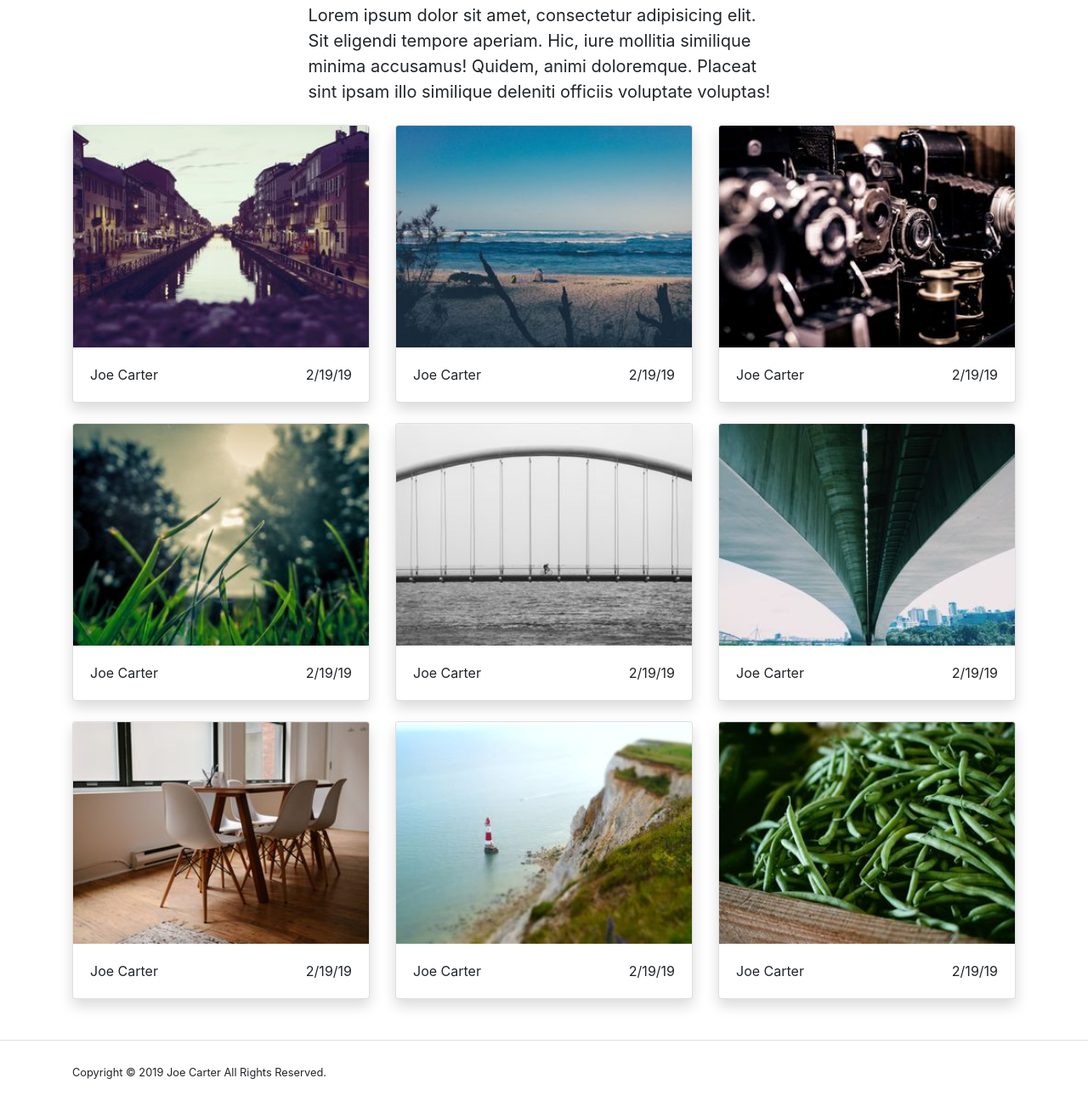
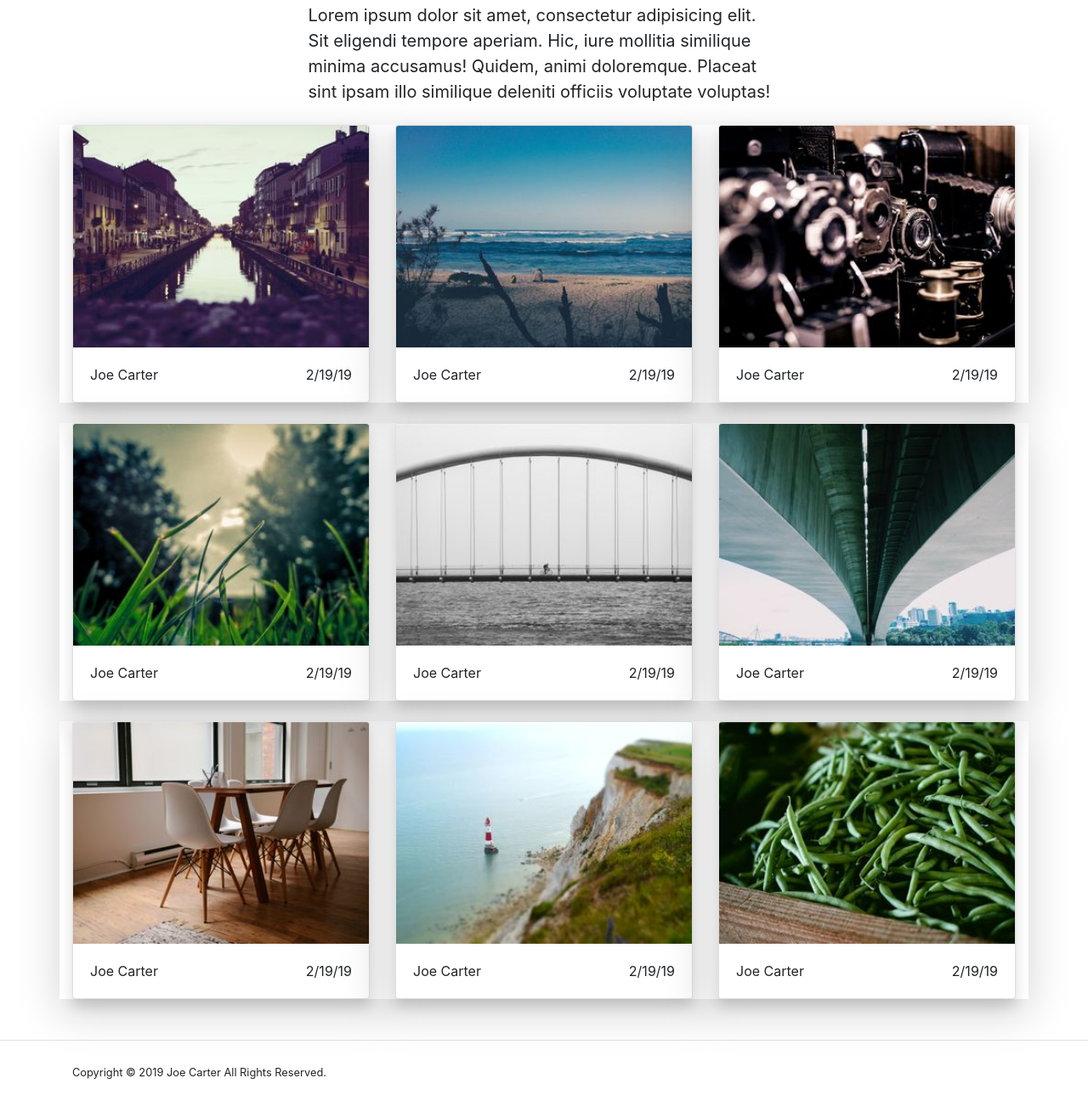
Before and after one commit to JO-E32/bootstrap_exercise, a plain HTML site: page index.html in a window 1280 px wide. Shown: the part 717-2026 px from the top of the page at 85% size. Drawn offline with nearby package versions, Linux system fonts and the light colour scheme.

Commit message:
Added shadow to images

```diff
--- a/index.html
+++ b/index.html
@@ -43,7 +43,7 @@
 		<section class="row">
 
 		<!--Card-->
-			<div class="col-md-6 col-lg-4 mb-4">
+			<div class="shadow-lg col-md-6 col-lg-4 mb-4">
 				<article class="card shadow">
 				  <img src="assets/images/240.jpeg" class="card-img-top" alt="Canal cutting through cityscape with grey skies">
 				  <header class="card-body d-md-flex justify-content-between">
@@ -55,7 +55,7 @@
 		<!-- End Card -->
 
 		<!--Card-->
-			<div class="col-md-6 col-lg-4 mb-4">
+			<div class="shadow-lg col-md-6 col-lg-4 mb-4">
 				<article class="card shadow">
 				  <img src="assets/images/download.jpeg" class="card-img-top" alt="View of waves crashing at beach, low light">
 				  <header class="card-body d-md-flex justify-content-between">
@@ -67,7 +67,7 @@
 		<!-- End Card -->
 
 		<!--Card-->
-			<div class="col-md-6 col-lg-4 mb-4">
+			<div class="shadow-lg col-md-6 col-lg-4 mb-4">
 				<article class="card shadow">
 				  <img src="assets/images/download (1).jpeg" class="card-img-top" alt="close up of antique camera">
 				  <header class="card-body d-md-flex justify-content-between">
@@ -79,7 +79,7 @@
 		<!-- End Card -->
 
 		<!--Card-->
-			<div class="col-md-6 col-lg-4 mb-4">
+			<div class="shadow-lg col-md-6 col-lg-4 mb-4">
 				<article class="card shadow">
 				  <img src="assets/images/download (2).jpeg" class="card-img-top" alt="blades of grass at a low angle">
 				  <header class="card-body d-md-flex justify-content-between">
@@ -91,7 +91,7 @@
 		<!-- End Card -->
 
 		<!--Card-->
-			<div class="col-md-6 col-lg-4 mb-4">
+			<div class="shadow-lg col-md-6 col-lg-4 mb-4">
 				<article class="card shadow">
 				  <img src="assets/images/download (3).jpeg" class="card-img-top" alt="black and white image of suspension bridge with cyclist crossing">
 				  <header class="card-body d-md-flex justify-content-between">
@@ -103,7 +103,7 @@
 		<!-- End Card -->
 
 		<!--Card-->
-			<div class="col-md-6 col-lg-4 mb-4">
+			<div class="shadow-lg col-md-6 col-lg-4 mb-4">
 				<article class="card shadow">
 				  <img src="assets/images/download (4).jpeg" class="card-img-top" alt="underneath bridge with cityscape in background">
 				  <header class="card-body d-md-flex justify-content-between">
@@ -115,7 +115,7 @@
 		<!-- End Card -->
 
 		<!--Card-->
-			<div class="col-md-6 col-lg-4 mb-4">
+			<div class="shadow-lg col-md-6 col-lg-4 mb-4">
 				<article class="card shadow">
 				  <img src="assets/images/download (5).jpeg" class="card-img-top" alt="naturally lit dinner/work table, in apartment">
 				  <header class="card-body d-md-flex justify-content-between">
@@ -127,7 +127,7 @@
 		<!-- End Card -->
 
 		<!--Card-->
-			<div class="col-md-6 col-lg-4 mb-4">
+			<div class="shadow-lg col-md-6 col-lg-4 mb-4">
 				<article class="card shadow">
 				  <img src="assets/images/download (6).jpeg" class="card-img-top" alt="green sea-side cliffs with lighthouse in background">
 				  <header class="card-body d-md-flex justify-content-between">
@@ -139,7 +139,7 @@
 		<!-- End Card -->
 
 		<!--Card-->
-			<div class="col-md-6 col-lg-4 mb-4">
+			<div class="shadow-lg col-md-6 col-lg-4 mb-4">
 				<article class="card shadow">
 				  <img src="assets/images/download (7).jpeg" class="card-img-top" alt="closeup of green beans in a crate">
 				  <header class="card-body d-md-flex justify-content-between">
```
